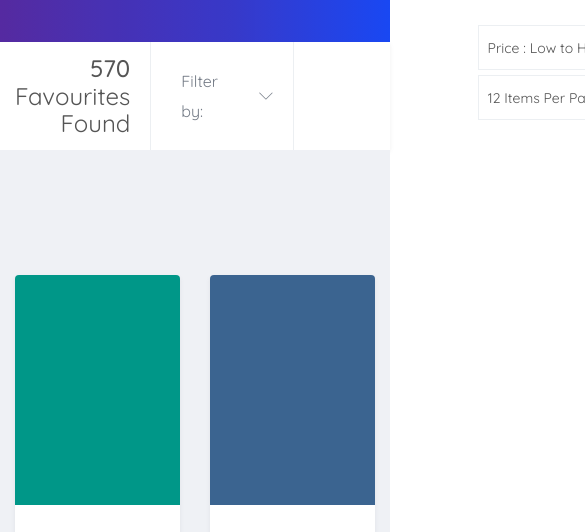
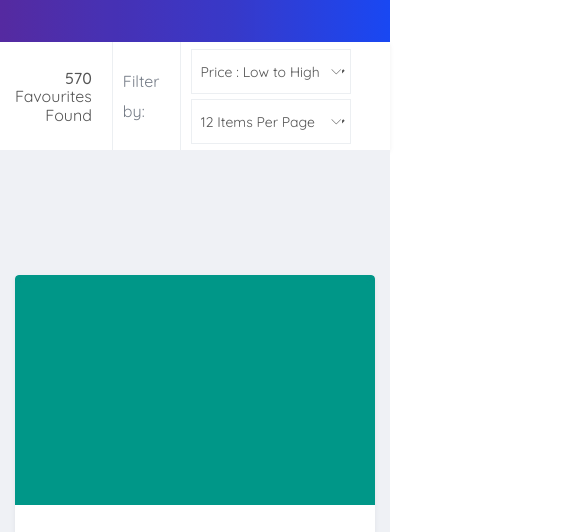
Before and after one commit to websamrus/MartPlace, a website: page app/favorites.html in a window 390 px wide. Shown: the part 293-825 px from the top of the page, 585 px wide, since content can reach past the window. Drawn offline with nearby package versions, Linux system fonts and the light colour scheme; files whose address does not match are found by name.

Commit message:
feat: add media - favorities.html

```diff
--- a/app/favorites.html
+++ b/app/favorites.html
@@ -454,7 +454,7 @@
                                     <li><a href="#">High price</a></li>
                                 </ul>
                             </div>
-                            <form class="filter__select-form ">
+                            <form class="filter__select-form favor">
                                 <div class="filter__select-page">
                                     <div class="search__form-select">
                                         <select name="" id="">
--- a/app/scss/_media.scss
+++ b/app/scss/_media.scss
@@ -142,8 +142,20 @@
         }
     }
     .filter__inner.favorite__filter .filter__link {
-        font-size: 24px;
-        color: #000;
+        font-size: 18px;
+        margin-right: 10px;
+    }
+    .filter__inner.favorite__filter .products__filter {
+        padding: 30px 20px 30px 10px;
+    }
+    .filter__inner.favorite__filter .filter__select-form {
+        padding: 0 10px;
+    }
+    .filter__inner.favorite__filter .products__filter-list {
+        left: -20px;
+    }
+    .filter__select-page {
+        margin-right: 10px;
     }
 }
 
@@ -392,6 +404,10 @@
             }
         }
     }
+    .favorite .products__item {
+        flex-basis: 100%;
+        max-width: 100%;
+    }
 }
 
 @media screen and (max-width: 750px) {
@@ -613,6 +629,16 @@
     .feedback__item {
         padding: 10px;
     }
+    .filter .search__form .filter__select-form .filter__select-page {
+        width: 160px;
+        .search__form-select {
+            width: 155px;
+            select {
+                padding-left: 5px;
+                width: 156px;
+            }
+        }
+    }
 }
 
 @media screen and (max-width: 470px) {
@@ -674,16 +700,6 @@
             }
         }
     }
-    .filter .search__form .filter__select-form .filter__select-page {
-        width: 160px;
-        .search__form-select {
-            width: 155px;
-            select {
-                padding-left: 5px;
-                width: 156px;
-            }
-        }
-    }
     .features {
         margin-top: -70px;
     }
@@ -712,6 +728,26 @@
     .footer__col-l+.footer__col-l {
         margin-left: 10%;
     }
+    .filter__inner.favorite__filter .products__filter-text::before {
+        left: 0;
+        right: 0;
+        font-size: 0;
+    }
+    .filter__inner.favorite__filter .products__filter-list {
+        left: -60px;
+        top: 100px;
+    }
+    .filter__inner.favorite__filter .products__filter {
+        padding: 0 10px;
+    }
+    .filter__inner.favorite__filter .products__filter-text {
+        margin-right: 5px;
+        padding-right: 5px;
+    }
+    .filter__inner.favorite__filter .filter__link {
+        font-size: 16px;
+        margin-right: 0;
+    }
 }
 
 @media screen and (max-width: 420px) {
@@ -723,7 +759,7 @@
         left: 0;
     }
     .search__form {
-        form {
+        .form-search {
             min-width: 100%;
         }
     }
@@ -812,6 +848,12 @@
             }
         }
     }
+    .new-products__pagination .new-products__arrow.lnr-arrow-left {
+        margin-right: 0;
+    }
+    .new-products__pagination .new-products__arrow.lnr-arrow-right {
+        margin-left: 0;
+    }
 }
 
 @media screen and (max-width: 380px) {
@@ -848,6 +890,13 @@
             margin: 2px auto;
         }
     }
+    .new-products__pagination .new-products__arrow.lnr-arrow-left,
+    .new-products__arrow.lnr-arrow-right {
+        display: none;
+    }
+    .filter .search__form .favor {
+        display: none;
+    }
 }
 
 //
--- a/app/scss/style.scss
+++ b/app/scss/style.scss
@@ -2362,7 +2362,10 @@
         }
     }
     .filter__select-form {
-        padding: 30px 40px;
+        padding: 0 40px;
+    }
+    .filter__select {
+        align-items: center;
     }
 }
 
```
Also changed, not shown: app/css/style.min.css.
